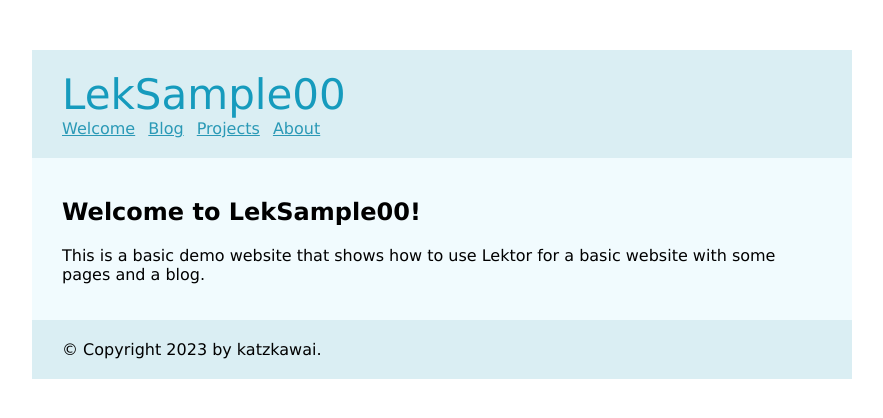
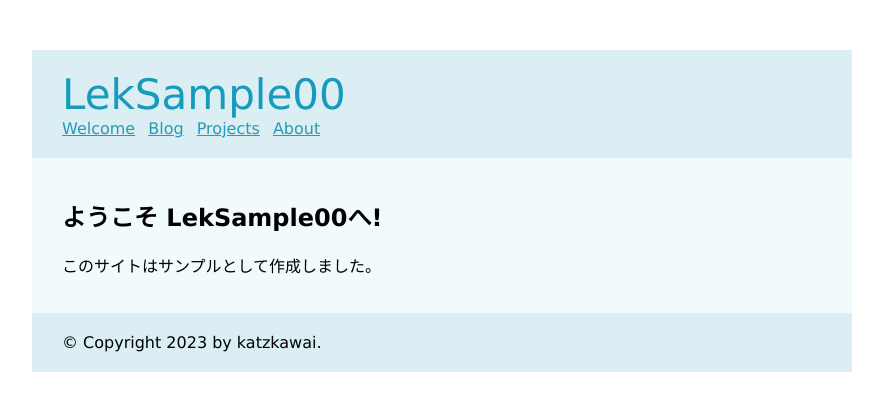
Before and after one commit to katzkawai/Lektor00, a plain HTML site: page index.html in a window 1280 px wide. Shown: the whole page, without its empty margins (198-1081 px from the left). Drawn offline with Linux system fonts and the light colour scheme.

Commit message:
add files

```diff
--- a/index.html
+++ b/index.html
@@ -1,7 +1,7 @@
 <!doctype html>
 <meta charset="utf-8">
 <link rel="stylesheet" href="static/style.css">
-<title>Welcome to LekSample00! — LekSample00</title>
+<title>ようこそ LekSample00へ! — LekSample00</title>
 <body>
   <header>
     <h1>LekSample00</h1>
@@ -20,9 +20,8 @@
   </header>
   <div class="page">
 
-  <h2>Welcome to LekSample00!</h2>
-  <p>This is a basic demo website that shows how to use Lektor for a basic
-website with some pages and a blog.</p>
+  <h2>ようこそ LekSample00へ!</h2>
+  <p>このサイトはサンプルとして作成しました。</p>
 
 
   </div>
```
Also changed, not shown: about/index.html (+2 -2 lines), blog/first-post/index.html (+1 -1 lines), blog/index.html (+1 -1 lines), 4 other files.
